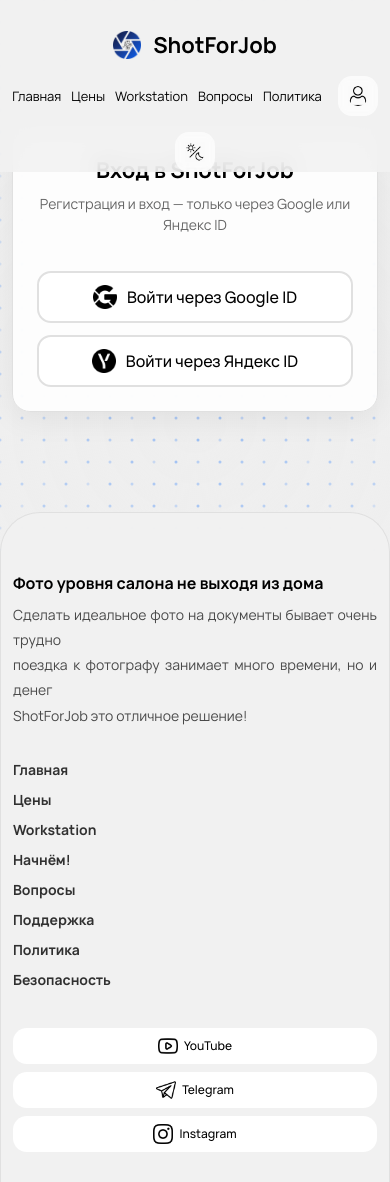
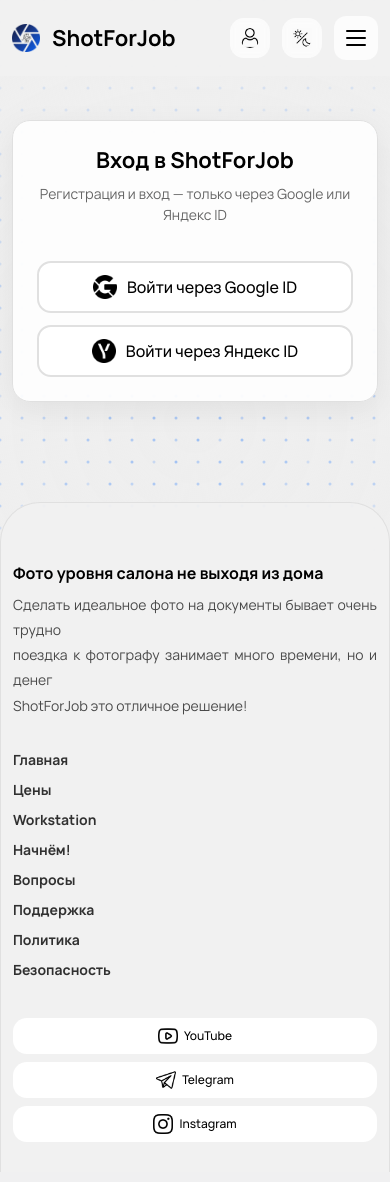
Before and after one commit to Lunarflux-hub/ShotforJob, a Django app: page /login/ in a window 390 px wide. Run offline with Django 5.2, Linux system fonts and the light colour scheme; parts of the project's set-up code (start-up, migrations or seed data) failed here and were passed over; some libraries are stand-ins or nearby versions.

Commit message:
Fix mobile version

```diff
--- a/templates/login.html
+++ b/templates/login.html
@@ -138,6 +138,33 @@
             font-size: 18px;
         }
         .menu ul li a:hover { opacity: 0.7; }
+
+        .menu-toggle {
+            display: none;
+            flex-direction: column;
+            justify-content: center;
+            align-items: center;
+            gap: 5px;
+            width: 44px;
+            height: 44px;
+            border-radius: 12px;
+            border: none;
+            background: rgba(255, 255, 255, 0.7);
+            cursor: pointer;
+            flex-shrink: 0;
+            order: 3;
+        }
+        .menu-toggle span {
+            display: block;
+            width: 20px;
+            height: 2px;
+            background: #000000;
+            border-radius: 2px;
+            transition: transform 0.2s, opacity 0.2s;
+        }
+        .menu-toggle.open span:nth-child(1) { transform: translateY(7px) rotate(45deg); }
+        .menu-toggle.open span:nth-child(2) { opacity: 0; }
+        .menu-toggle.open span:nth-child(3) { transform: translateY(-7px) rotate(-45deg); }
 
         /* ---- Кнопка входа / аккаунт ---- */
         .header-btn {
@@ -483,20 +510,43 @@
             .footer-btn { width: 150px; height: 38px; font-size: 13px; }
         }
         @media (max-width: 768px) {
-            body { padding: 100px 20px 0 20px; }
+            body { padding: 96px 20px 0 20px; }
             .header {
-                padding: 40px 20px 0 20px;
-                flex-direction: column;
+                padding: 20px 20px;
+                flex-direction: row;
+                flex-wrap: wrap;
                 align-items: center;
-                gap: 16px;
+                justify-content: space-between;
+                gap: 12px 16px;
             }
             .header-right {
                 flex-wrap: wrap;
-                justify-content: center;
-                gap: 16px;
+                justify-content: flex-end;
+                gap: 12px;
             }
-            .menu ul { gap: 14px; font-size: 14px; flex-wrap: wrap; justify-content: center; }
-            .menu ul li a { font-size: 14px; }
+            .menu-toggle { display: flex; }
+            .menu {
+                order: 10;
+                width: 100%;
+                display: none;
+            }
+            .menu.open {
+                display: block;
+                margin-top: 4px;
+            }
+            .menu ul {
+                flex-direction: column;
+                align-items: stretch;
+                gap: 4px;
+                width: 100%;
+            }
+            .menu ul li a {
+                display: block;
+                padding: 12px 16px;
+                border-radius: 12px;
+                font-size: 16px;
+            }
+            .menu ul li a:hover, .menu ul li a:active { background: rgba(0, 0, 0, 0.05); }
             .header-btn { height: 44px; min-width: 44px; padding: 0 10px; }
             .header-btn img { width: 22px; height: 22px; }
             .auth-user-name { font-size: 13px; max-width: 100px; }
@@ -542,8 +592,8 @@
             .footer-btn { width: 100%; height: 38px; font-size: 13px; }
         }
         @media (max-width: 480px) {
-            body { padding: 90px 12px 0 12px; }
-            .header { padding: 30px 12px 0 12px; }
+            body { padding: 80px 12px 0 12px; }
+            .header { padding: 16px 12px; }
             .logo img { height: 28px; }
             .logo span { font-size: 22px; }
             .menu ul { gap: 10px; font-size: 13px; }
@@ -655,6 +705,10 @@
                     <li><a href="{% url 'policy' %}">Политика</a></li>
                 </ul>
             </nav>
+
+            <button type="button" class="menu-toggle" id="menuToggle" aria-label="Открыть меню" aria-expanded="false">
+                <span></span><span></span><span></span>
+            </button>
 
             <a href="/payment/" class="balance-badge" id="balanceBadge" title="Пополнить баланс">
                 <span class="balance-badge-icon">⚡</span>
```
Also changed, not shown: static/js/auth.js (+35 -0 lines), templates/base.html (+64 -10 lines), templates/index.html (+15 -11 lines).
